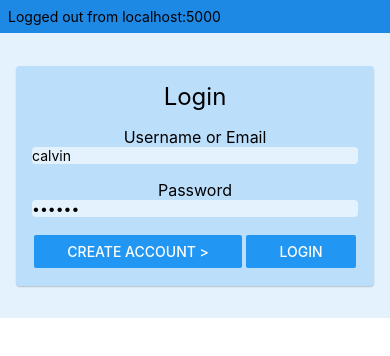
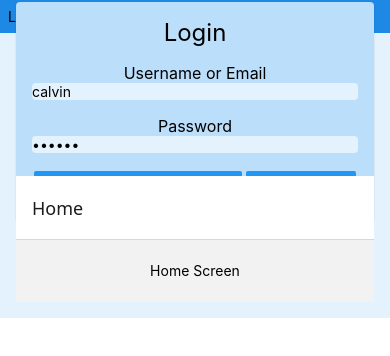
Before and after one commit to Leeevai/Underboss, a React Native app in the folder front-end/: screen / in a window 390 px wide. Shown: the top 356 px of the page. Built offline with nearby package versions, Linux system fonts and the light colour scheme.

Commit message:
feat(frontend::scr):creation of homepage

```diff
--- a/front-end/App.tsx
+++ b/front-end/App.tsx
@@ -1,5 +1,5 @@
 import Root from './src/Root'
 
 export default function Underboss() {
-  return <Root />
+  return <Root/>
 }
--- a/front-end/package.json
+++ b/front-end/package.json
@@ -11,11 +11,16 @@
     "test": "jest"
   },
   "dependencies": {
+    "@react-navigation/elements": "^2.9.5",
+    "@react-navigation/native": "^7.1.28",
+    "@react-navigation/native-stack": "^7.10.1",
     "axios": "^1.13.2",
     "base-64": "^1.0.0",
     "react": "19.1.1",
     "react-dom": "19.1.1",
     "react-native": "0.82.1",
+    "react-native-safe-area-context": "^5.6.2",
+    "react-native-screens": "^4.20.0",
     "react-native-web": "0.21.2"
   },
   "devDependencies": {
--- a/front-end/src/Root.tsx
+++ b/front-end/src/Root.tsx
@@ -5,6 +5,7 @@ import { baseUrl } from './common/const'
 import Login from './login/Login'
 import MainView from './main/MainView'
 import Header from './header/Header'
+import Homepage from './homepage/homepage'
 
 const styles = StyleSheet.create({
   container: {
@@ -41,6 +42,7 @@ export default function Root() {
         ) : (
           <Login onLogUser={ onLogUser } />
         )}
+        <Homepage />
       </View>
     </View>
   )
--- /dev/null
+++ b/front-end/src/homepage/homepage.tsx
@@ -0,0 +1,24 @@
+import * as React from 'react';
+import { View, Text } from 'react-native';
+import { createStaticNavigation } from '@react-navigation/native';
+import { createNativeStackNavigator } from '@react-navigation/native-stack';
+
+function HomeScreen() {
+  return (
+    <View style={{ flex: 1, alignItems: 'center', justifyContent: 'center' }}>
+      <Text>Home Screen</Text>
+    </View>
+  );
+}
+
+const RootStack = createNativeStackNavigator({
+  screens: {
+    Home: HomeScreen,
+  },
+});
+
+const Navigation = createStaticNavigation(RootStack);
+
+export default function Homepage() {
+  return <Navigation />;
+}
```
Also changed, not shown: 2 other files (tests, documents, lock files or other folders).
